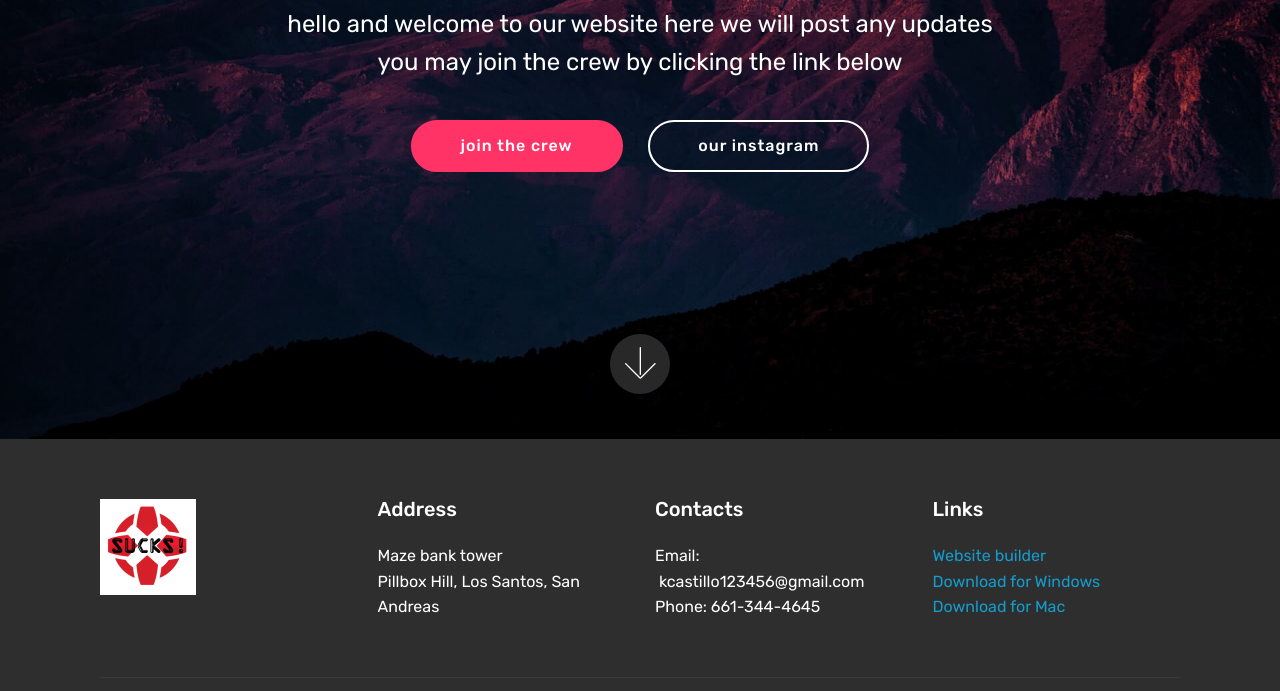
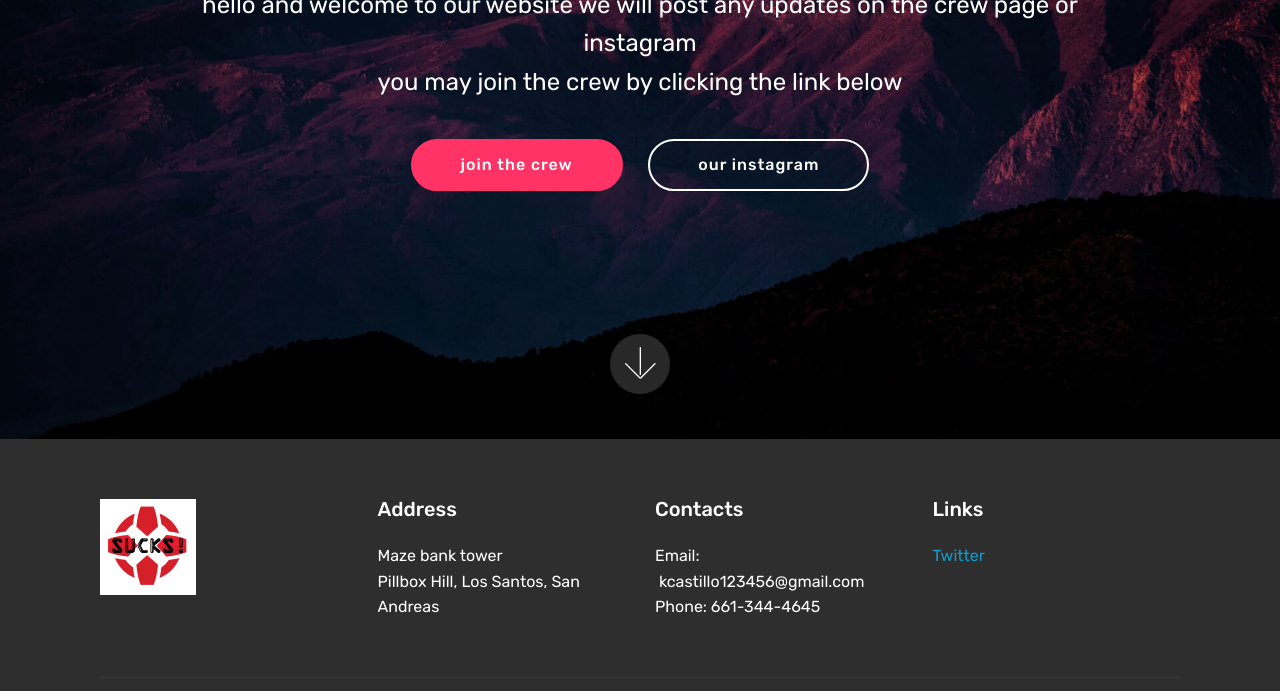
Before and after one commit to kcastillo1234/kcastillo1234.github.io, a plain HTML site: page index.html in a window 1280 px wide. Shown: the part 361-1052 px from the top of the page. Drawn offline with Linux system fonts and the light colour scheme; files whose address does not match are found by name.

Commit message:
create github pages

```diff
--- a/index.html
+++ b/index.html
@@ -63,7 +63,7 @@
     </nav>
 </section>
 
-<section class="engine"><a href="https://mobirise.me/k">develop your own website</a></section><section class="cid-qRwL0ILgiA mbr-fullscreen mbr-parallax-background" id="header2-f">
+<section class="engine"><a href="https://mobirise.me/q">responsive site templates</a></section><section class="cid-qRwL0ILgiA mbr-fullscreen mbr-parallax-background" id="header2-f">
 
 
 
@@ -74,7 +74,7 @@
             <div class="mbr-white col-md-10">
                 <h1 class="mbr-section-title mbr-bold pb-3 mbr-fonts-style display-1">IGN KILLERS 2585</h1>
 
-                <p class="mbr-text pb-3 mbr-fonts-style display-5">hello and welcome to our website here we will post any updates<br>you may join the crew by clicking the link below</p>
+                <p class="mbr-text pb-3 mbr-fonts-style display-5">hello and welcome to our website we will post any updates on the crew page or instagram<br>you may join the crew by clicking the link below</p>
                 <div class="mbr-section-btn"><a class="btn btn-md btn-secondary display-4" href="https://socialclub.rockstargames.com/crew/ign_killers_2858/37966952">join the crew</a>
                     <a class="btn btn-md btn-white-outline display-4" href="https://www.instagram.com/ign_killers_2858/" target="_blank">our instagram</a></div>
             </div>
@@ -119,11 +119,7 @@
                 <h5 class="pb-3">
                     Links
                 </h5>
-                <p class="mbr-text">
-                    <a class="text-primary" href="https://mobirise.com/">Website builder</a>
-                    <br><a class="text-primary" href="https://mobirise.com/mobirise-free-win.zip">Download for Windows</a>
-                    <br><a class="text-primary" href="https://mobirise.com/mobirise-free-mac.zip">Download for Mac</a>
-                </p>
+                <p class="mbr-text"><a href="https://twitter.com/IGNkillers2585">Twitter</a></p>
             </div>
         </div>
         <div class="footer-lower">
--- a/page1.html
+++ b/page1.html
@@ -63,7 +63,7 @@
 </section>
 
 
-  <section class="engine"><a href="https://mobirise.me/e">how to make a website</a></section><script src="assets/web/assets/jquery/jquery.min.js"></script>
+  <section class="engine"><a href="https://mobirise.me/i">web creation software</a></section><script src="assets/web/assets/jquery/jquery.min.js"></script>
   <script src="assets/popper/popper.min.js"></script>
   <script src="assets/tether/tether.min.js"></script>
   <script src="assets/bootstrap/js/bootstrap.min.js"></script>
```
Also changed, not shown: 1 other file.
